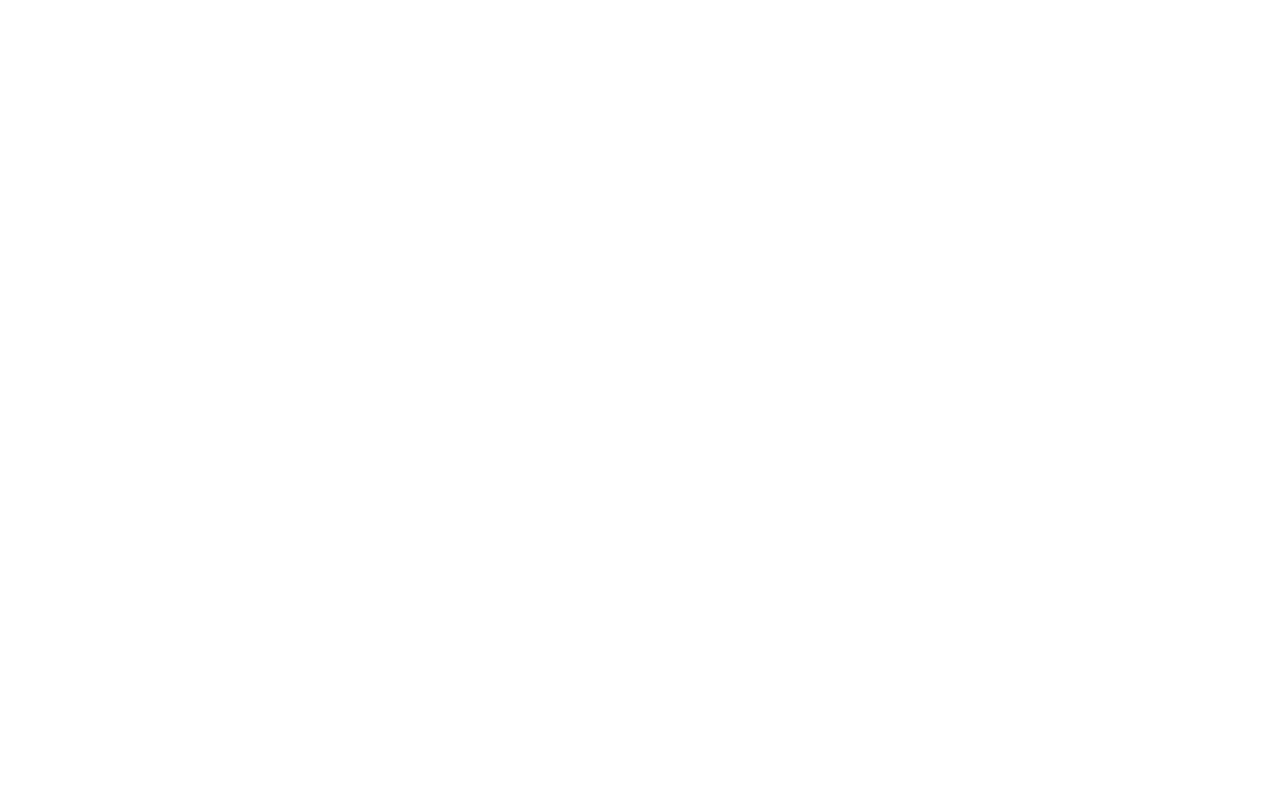
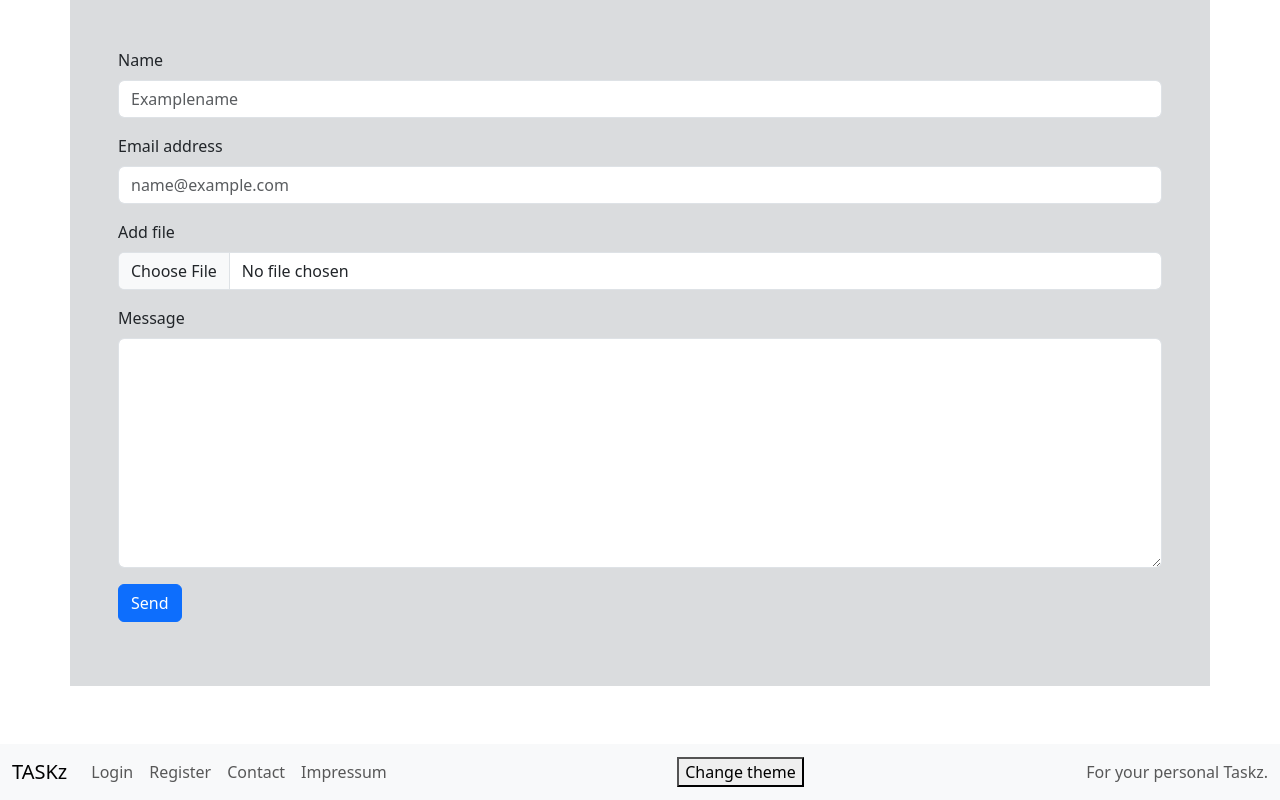
Before and after one commit to Pr33D/CS50x_2024, a Flask app: page /contact in a window 1280 px wide. Before the commit the page is empty. Run offline with Flask 3, Linux system fonts and the light colour scheme.

Commit message:
theme change ability added

```diff
--- a/Week 10 - Final Project/static/js/main.js
+++ b/Week 10 - Final Project/static/js/main.js
@@ -0,0 +1,30 @@
+window.onload = () => {
+    // initial load
+
+    themeLoad();
+}
+
+function themeLoad() {
+    // load theme from local storage
+
+    if(!localStorage.getItem("theme"))
+    {
+        localStorage.setItem("theme", "light");
+        document.querySelector("html").setAttribute("data-bs-theme", "light");
+    } else {
+        document.querySelector("html").setAttribute("data-bs-theme", localStorage.getItem("theme"));
+    }
+
+    return ;
+}
+
+
+document.querySelector("#themebtn").addEventListener("click", () => {
+    if (localStorage.getItem("theme") === "light") {
+        localStorage.setItem("theme", "dark");
+    } else if (localStorage.getItem("theme") === "dark") {
+        localStorage.setItem("theme", "light");
+}
+themeLoad();
+return ;
+});
--- a/Week 10 - Final Project/templates/contact.html
+++ b/Week 10 - Final Project/templates/contact.html
@@ -0,0 +1,28 @@
+{% extends "layout.html" %} {% block title %} - Contact {% endblock %} {% block
+    main %}
+    <div class="container-fluid">
+      <div class="container-lg bg-secondary bg-opacity-25 p-5 mb-5">
+          <form id="contactform">
+            <div class="mb-3">
+              <label for="name" class="form-label">Name</label>
+              <input type="text" class="form-control" id="name" placeholder="Examplename">
+            </div>
+              <div class="mb-3">
+                  <label for="mail" class="form-label">Email address</label>
+                  <input type="email" class="form-control" id="mail" placeholder="name@example.com">
+                </div>
+                <div class="mb-3">
+                  <label for="file" class="form-label">Add file</label>
+                  <input class="form-control" type="file" id="file">
+                </div>
+                <div class="mb-3">
+                  <label for="message" class="form-label">Message</label>
+                  <textarea class="form-control" id="message" rows="9"></textarea>
+                </div>
+                <div class="col-auto">
+                  <button type="submit" class="btn btn-primary mb-3">Send</button>
+                </div>
+          </form>
+      </div>
+    </div>
+    {% endblock %}
--- a/Week 10 - Final Project/templates/layout.html
+++ b/Week 10 - Final Project/templates/layout.html
@@ -73,6 +73,11 @@
             </li>
           </ul>
           {% endif %}
+          <ul class="navbar-nav me-auto mb-2 mb-lg-0">
+            <li class="nav-item">
+              <button id="themebtn">Change theme</button>
+            </li>
+          </ul>
           <span class="navbar-text"> For your personal Taskz. </span>
         </div>
       </div>
```
